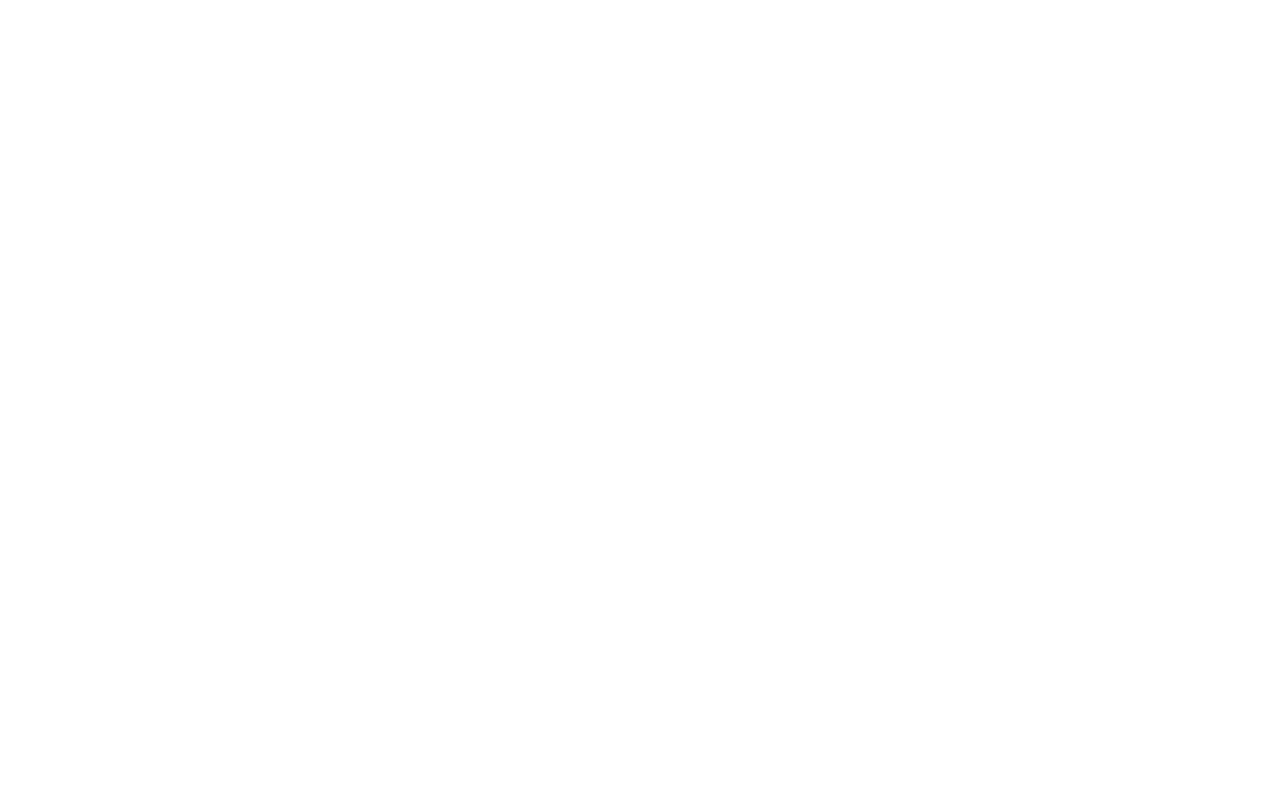
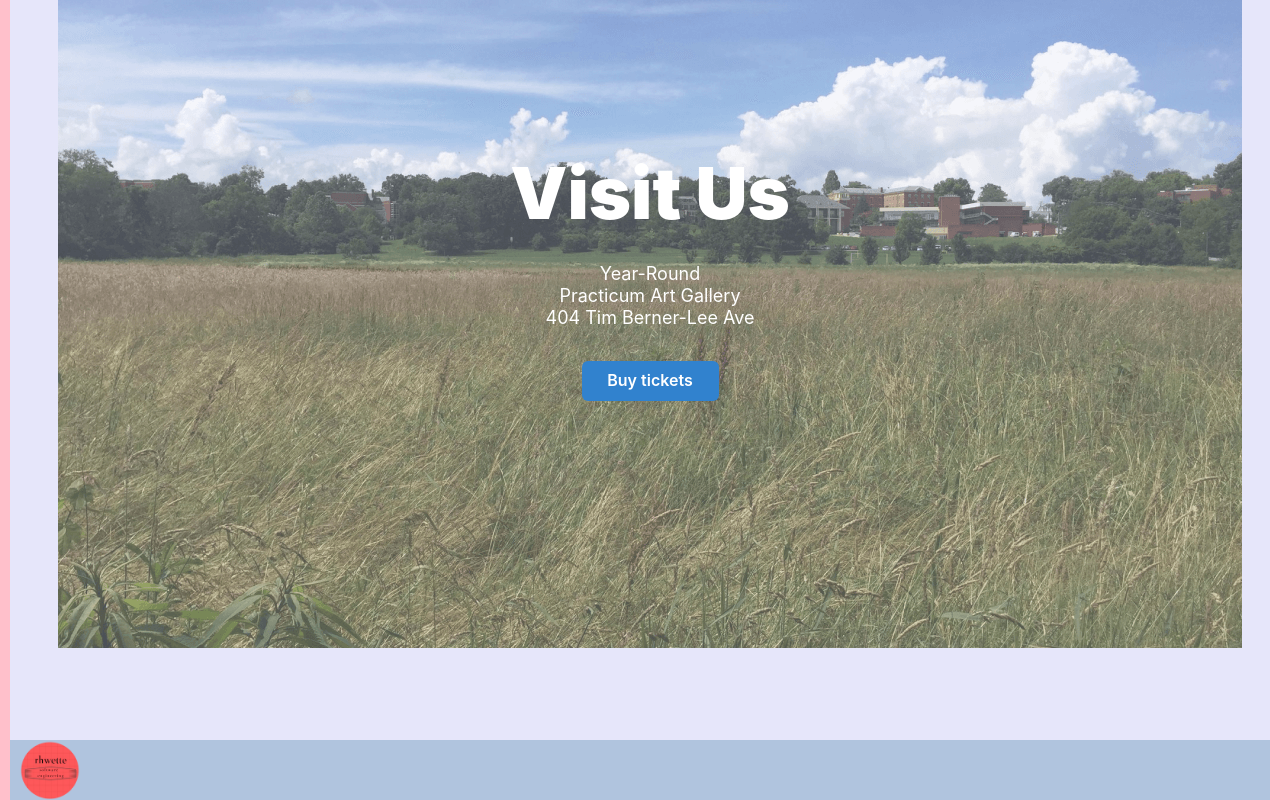
Before and after one commit to rhwette/portland-to-portland, a React (Create React App) app: page / in a window 1280 px wide. Shown: the part 6634-7434 px from the top of the page. Before the commit the page ends 6474 px from the top, so only its background shows below. Built offline with nearby package versions, Linux system fonts and the light colour scheme.

Commit message:
working on Visit and Footer components

```diff
--- a/src/App.js
+++ b/src/App.js
@@ -4,7 +4,8 @@
 import Header from './components/Header/Header';
 import Intro from './components/Intro/Intro';
 import Locations from './components/Locations/Locations';
-// import Visit from './components/Visit/Visit';
+import Visit from './components/Visit/Visit';
+import Footer from './components/Footer/Footer';
 
 function App() {
   return (
@@ -30,12 +31,12 @@
             <Locations />
           </GridItem>
 
-          {/* <GridItem area="visit" bg="lavender">
+          <GridItem area="visit" bg="lavender">
             <Visit />
-          </GridItem> */}
+          </GridItem>
 
           <GridItem area="footer" bg="lightsteelblue">
-            Footer
+            <Footer />
           </GridItem>
         </Grid>
       </Box>
--- /dev/null
+++ b/src/components/Footer/Footer.js
@@ -0,0 +1,12 @@
+import { Flex, Image } from '@chakra-ui/react';
+import headerImage from '../../assets/images/logo.png';
+
+const Footer = () => {
+  return (
+    <Flex justifyContent="left" alignItems={'center'}>
+      <Image src={headerImage} boxSize="60px" marginLeft={'10px'} />
+    </Flex>
+  );
+};
+
+export default Footer;
--- /dev/null
+++ b/src/components/Visit/Visit.css
@@ -0,0 +1,105 @@
+
+
+.visit_image {
+    width: 100%;
+    /*change max width to 1184*/
+    /* max-width: 1280px; */
+    /* and add m-l m-r = 48px */
+    background-size: cover;
+    max-width: 92.5vw;
+    /* min-width: 664px; */
+    /* remove margins l and r */
+    margin-left: 3.75vw;
+    margin-right: 3.75vw;
+    /* min-height: 740px; */
+    /* min-height: 96.3554vw; */
+    min-height: 57.8125vw;
+    position: relative;
+    margin-top: 92px;
+    margin-bottom: 92px;
+    display: flex;
+    flex-direction: column;
+    align-items: center;
+    justify-content: center;
+    text-align: center;
+    font-family: "Inter", Arial, sans-serif;
+    color: #FFF;
+  }
+
+  .visit_image::before {
+    content: "";
+    background-image: url("../../assets/images/Visit-Us.png");
+    background-size: cover;
+    background-position: center center;
+    background-repeat: none;
+    opacity: .7;
+    position: absolute;
+    top:0;
+    bottom:0;
+    right:0;
+    left:0;
+    width: auto;
+    max-width: auto;
+  }
+
+  .visit_image:hover::before {
+    opacity: .2;
+    }
+
+
+
+  .visit_textLarge {
+    width: 100%;
+    /* max-width: 656px; */
+    max-width: 51.25vw;
+    /* margin-top: 243px; */
+    margin: 0;
+    margin-bottom: 32px;
+    /* padding-bottom: 32px; */
+    font-family: 'Inter', Arial, sans-serif;
+    /* font-size: 72px; */
+    font-size: 5.625vw;
+    /* line-height: 76px; */
+    line-height: 5.9375vw;
+    font-weight: 900;
+    text-align: center;
+    z-index: 1;
+  }
+
+
+  .visit_textSmall {
+    width: 100%;
+    max-width: 280px;
+    margin: 0;
+    font-family: 'Inter', Arial, sans-serif;
+    font-size: 18px;
+    line-height: 22px;
+    font-weight: 400;
+    text-align: center;
+    z-index: 1;
+  }
+
+
+  .visit_button {
+    background-color: #0278FE;
+    border-radius: 4px;
+    color:#FFFFFF;
+    padding: 13px 0px 13px 0px;
+    text-align: center;
+    display: inline-block;
+    font-family: 'Inter', Arial, sans-serif;
+    font-size: 18px;
+    line-height: 21.78px;
+    font-weight: 600;
+    font-style: normal;
+    margin-top: 32px;
+    width: 100%;
+    max-width: 137px;
+    transition: all 0.2s;
+    z-index: 1;
+    text-decoration: none;
+  }
+
+  .visit_button:hover {
+    background-color:#0063D2;
+  }
--- /dev/null
+++ b/src/components/Visit/Visit.js
@@ -0,0 +1,28 @@
+import { Box, Text, Button } from '@chakra-ui/react';
+// import visitImage from '../../assets/images/Visit-Us.png';
+import './Visit.css';
+
+const Visit = () => {
+  return (
+    <Box className="visit_image">
+      <Text className="visit_textLarge">Visit Us</Text>
+      {/* <Text className="visit_textSmall">
+        Year-round Practicum&nbsp;Art&nbsp;Gallery
+        404&nbsp;Tim&nbsp;Berners-Lee&nbsp;Ave
+      </Text> */}
+      <Text className="visit_textSmall">Year-Round</Text>
+      <Text className="visit_textSmall">Practicum Art Gallery</Text>
+      <Text className="visit_textSmall">404 Tim Berner-Lee Ave</Text>
+      {/* <Image src={visitImage} boxSize="60px" marginLeft={'10px'} /> */}
+      <Button
+        className="visit_button"
+        colorScheme="blue"
+        href="https://practicum.yandex.com"
+      >
+        Buy tickets
+      </Button>
+    </Box>
+  );
+};
+
+export default Visit;
```
Also changed, not shown: src/components/Footer/Footer.css (added).
